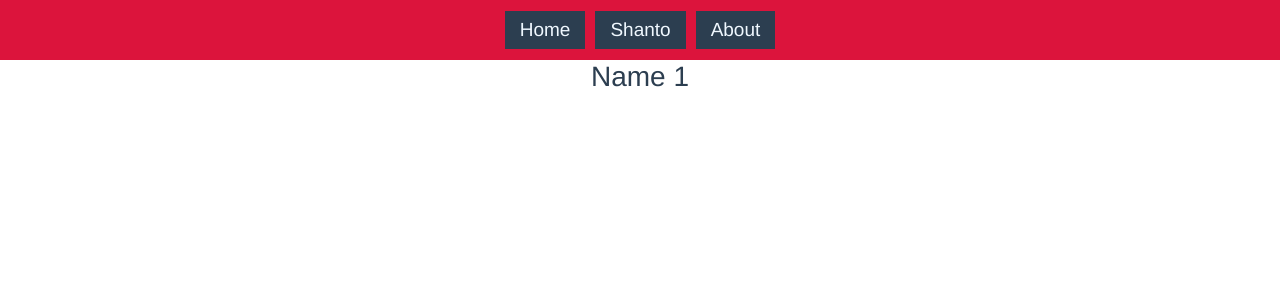
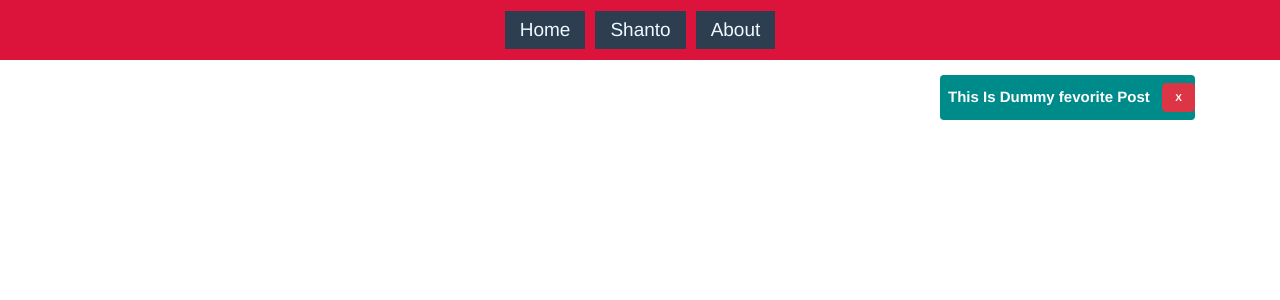
Before and after one commit to yeasin-hossain/VueBlog, a Vue app: page /post/1 in a window 1280 px wide. Shown: the top 300 px of the page. Built offline with nearby package versions, Linux system fonts and the light colour scheme.

Commit message:
add single post option

```diff
--- a/src/components/Fevorite.vue
+++ b/src/components/Fevorite.vue
@@ -1,17 +1,14 @@
 <template>
-
     <div class="col-md-3">
-        <div class="fevorite" >
+        <div class="fevorite">
             <div class="post" v-for="(iteam, index) in iteams" :key="index">
                 <router-link :to="{path: '/post/'+iteam.id}">
-                    <p>{{iteam.userName}}</p>
+                    <p @click="singlePost(iteam)">{{iteam.userName}}</p>
                 </router-link>
                     <button @click="removeiteam(index)" class="btn btn-danger">X</button>
             </div>
         </div>
     </div>
-
-
 </template>
 
 <script>
@@ -25,6 +22,9 @@ export default {
     methods:{
         removeiteam(index){
             this.$store.commit('removeFev',index)
+        },
+        singlePost(post){
+            this.$store.commit('AddSinglePost',post)
         }
     }
 }
--- a/src/components/Postbody.vue
+++ b/src/components/Postbody.vue
@@ -7,7 +7,7 @@
                 <h3>{{posta.userName}}</h3>
                 <p>{{posta.bodyPost}}</p>
                 <router-link :to="{path: '/post/'+posta.id}">
-                <p>See more...</p>
+                <p @click="singlePost(posta)">See more...</p>
                 </router-link>
             </div>
         </div>
@@ -38,7 +38,9 @@ export default {
             this.$store.commit('addFev', post)
             //this.fevButton = false
         },
-
+        singlePost(post){
+            this.$store.commit('AddSinglePost',post)
+        }
     },
 
 }
--- a/src/components/about.vue
+++ b/src/components/about.vue
@@ -1,6 +1,6 @@
 <template>
   <div>
-      <h1>THis is from About{{name}} {{year}}</h1>
+      <h1>THis is from About{{name}}</h1>
   </div>
 </template>
 
@@ -10,7 +10,6 @@ export default {
     data (){
         return{
             name: 'Shanto ',
-            year: 21,
         }
     }
 }
--- a/src/components/post.vue
+++ b/src/components/post.vue
@@ -1,13 +1,52 @@
 <template>
-  <h3>Name {{$route.params.id}}</h3>
+  <div>
+    <div class="container">
+      <div class="row">
+
+        <div class="col-md-9">
+          <div class="singlepost"  v-for="post in getSinglePost" :key="post.id">
+            <h2>{{post.userName}}</h2>
+            <p>{{post.bodyPost}}</p>
+          </div>
+        </div>
+        <Fevorite/>
+      </div>
+    </div>
+
+  </div>
 </template>
 
 <script>
+import Fevorite from './Fevorite'
 export default {
-    name:'Post'
+    name:'Post',
+    data(){
+      return{
+        po:null
+      }
+    },
+    components:{
+      Fevorite,
+
+    },
+    computed:{
+      getSinglePost(){
+            return this.$store.getters.getSinglePost
+        }
+    },
 }
 </script>
 
-<style>
-
+<style scoped>
+  .singlepost{
+    margin-top: 15px;
+    background: whitesmoke;
+    padding: 20px;
+  }
+  .singlepost h2{
+    font-size: 35px;
+  }
+  .singlepost p{
+    text-align: left;
+  }
 </style>
--- a/src/store/index.js
+++ b/src/store/index.js
@@ -8,7 +8,8 @@ export const storage = {
         FevPost: [{
             id: 1,
             userName: 'This Is Dummy fevorite Post'
-        }]
+        }],
+        singlePost:[]
     },
     getters: {
         getAllPost(state) {
@@ -16,8 +17,10 @@ export const storage = {
         },
         getFevPost(state) {
             return state.FevPost
-        }
-
+        },
+        getSinglePost(state){
+            return state.singlePost
+        },
     },
     mutations: {
         addNewPost(state, payload) {
@@ -37,5 +40,9 @@ export const storage = {
         removePost(state, payload) {
             state.AllPost.splice(payload, 1)
         },
+        AddSinglePost(state,payload){
+            state.singlePost.splice(0, 1);
+            state.singlePost.push(payload)
+        }
     }
 }
```
